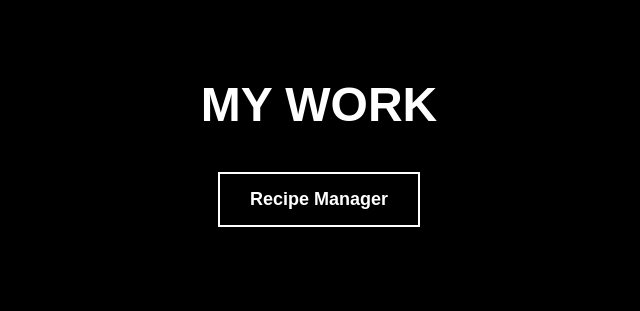
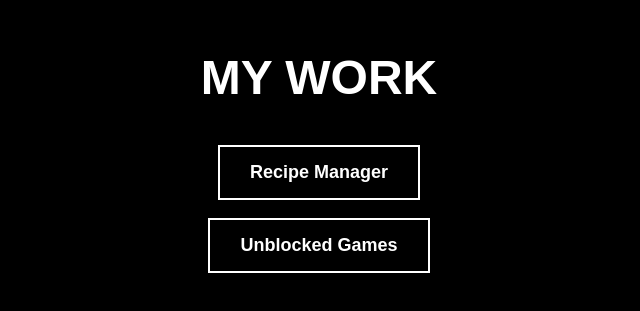
Before and after one commit to Drafys/drafys.github.io, a plain HTML site: page index.html in a window 1280 px wide. Shown: the part 255-566 px from the top of the page, without its empty margins (321-961 px from the left). Drawn offline with Linux system fonts and the light colour scheme.

Commit message:
modified:   index.html

```diff
--- a/index.html
+++ b/index.html
@@ -11,6 +11,7 @@
         <h1>MY WORK</h1>
         <button class="custom-btn" onclick="window.open('https://drafys.github.io/recipemanager/', '_blank')">Recipe Manager</button>
         <hr>
+        <button class="custom-btn" onclick="window.open('https://drafys.github.io/unblockedGames/', '_blank')">Unblocked Games</button>
     </div>
 
     <audio id="hoverSound" src="hover.wav" preload="auto"></audio>
```
